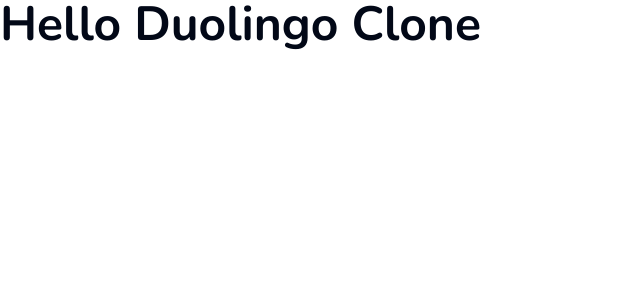
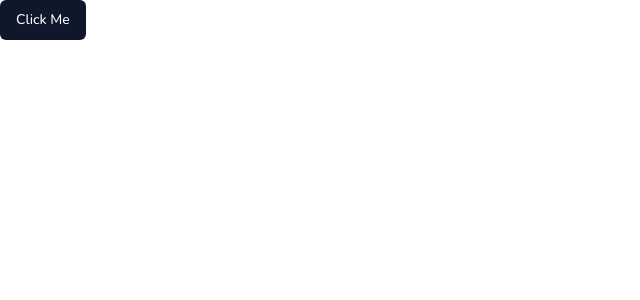
Before and after one commit to curlydoodle/duolingo-clone-nextjs, a Next.js app: page / in a window 1280 px wide. Shown: the top 300 px of the page, without its empty margins (0-640 px from the left). Built offline with nearby package versions, Linux system fonts and the light colour scheme.

Commit message:
update the Home page

```diff
--- a/app/page.tsx
+++ b/app/page.tsx
@@ -1,7 +1,9 @@
+import { Button } from "@/components/ui/button";
+
 export default function Home() {
   return (
     <div>
-      <p className="text-5xl font-bold">Hello Duolingo Clone</p>
+      <Button>Click Me</Button>
     </div>
   );
 }
```
